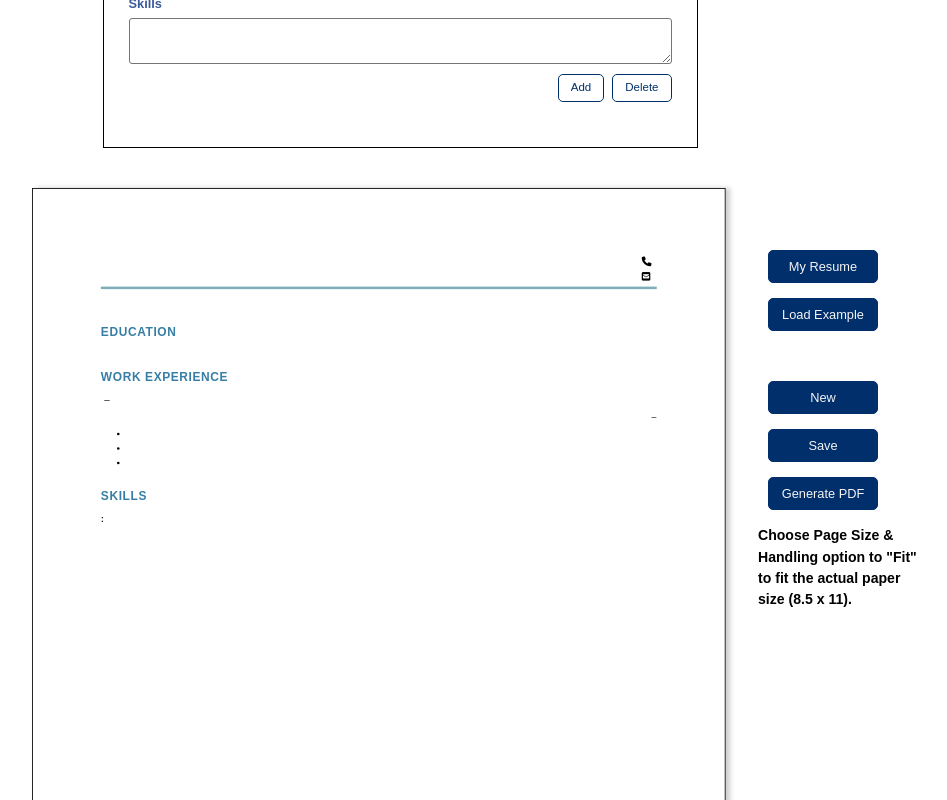
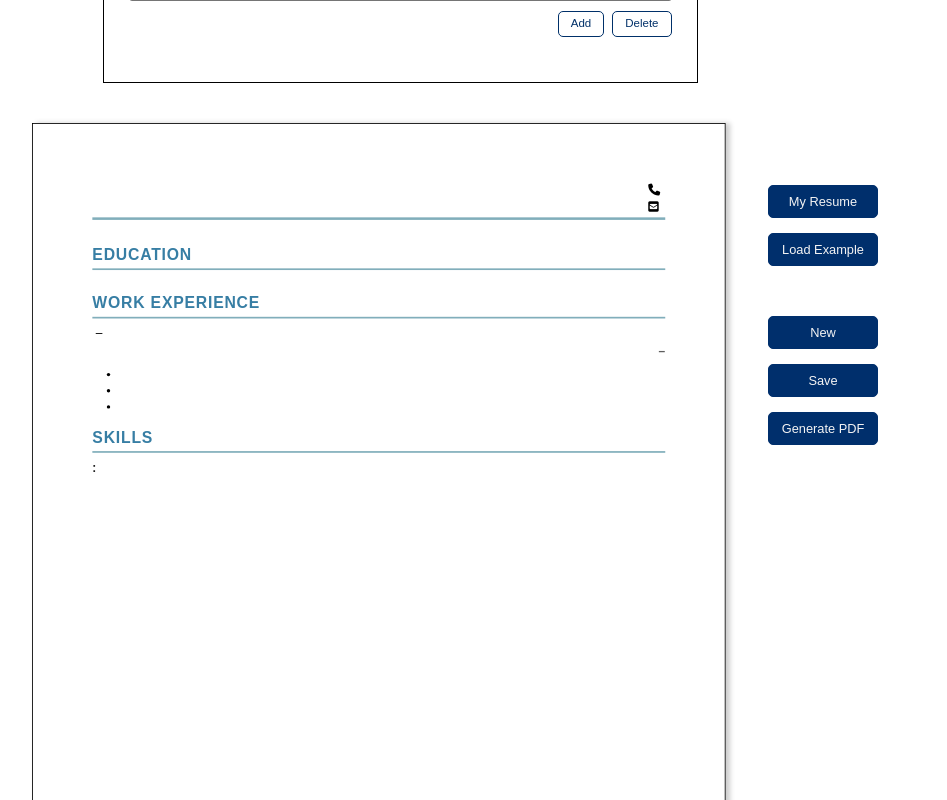
Before and after one commit to Swhag/CV-Application, a React (Create React App) app: page / in a window 1280 px wide. Shown: the part 1800-2600 px from the top of the page, without its empty margins (240-1187 px from the left). Built offline with nearby package versions, Linux system fonts and the light colour scheme.

Commit message:
styling major update

```diff
--- a/src/components/CVPreview/EducationOut.js
+++ b/src/components/CVPreview/EducationOut.js
@@ -5,7 +5,9 @@ function Education(props) {
 
   return (
     <div className='education-list'>
-      <h3>EDUCATION</h3>
+      <div className='section-header'>
+        <h3>EDUCATION</h3>
+      </div>
 
       {education.map((edu, i) => {
         return (
--- a/src/components/CVPreview/ExperienceOut.js
+++ b/src/components/CVPreview/ExperienceOut.js
@@ -5,7 +5,9 @@ function ExperienceOut(props) {
 
   return (
     <div className='experience-list'>
-      <h3>WORK EXPERIENCE</h3>
+      <div className='section-header'>
+        <h3>WORK EXPERIENCE</h3>
+      </div>
 
       {experience.map((exp, i) => {
         return (
--- a/src/components/CVPreview/SkillsOut.js
+++ b/src/components/CVPreview/SkillsOut.js
@@ -5,7 +5,9 @@ function SkillsOut(props) {
 
   return (
     <div className='skills-list'>
-      <h3>Skills</h3>
+      <div className='section-header'>
+        <h3>Skills</h3>
+      </div>
 
       {skills.map((skill, i) => {
         return (
--- a/src/components/utils/SideNav.js
+++ b/src/components/utils/SideNav.js
@@ -107,10 +107,6 @@ function SideNav(props) {
           <button className='side-btn' onClick={handlePrint}>
             Generate PDF
           </button>
-          <div className='side-message'>
-            Choose Page Size & Handling option to "Fit" to fit the actual paper
-            size (8.5 x 11).
-          </div>
         </div>
       </div>
 
--- a/src/styles/App.css
+++ b/src/styles/App.css
@@ -308,11 +308,13 @@
 /* ------------------------------------------------ */
 
 .cv-preview-wrapper {
-  /* width: 595px;
-  min-width: 595px;
-  height: 770px; */
+  width: 8.5in;
+  min-width: 8.5in;
+  height: 11in;
 
-  padding: 40px;
+  padding: 0px;
+  margin: 0px;
+
   position: sticky;
   top: 20px;
   background-color: #fff;
@@ -320,6 +322,9 @@
   outline: none;
   border: 1px solid black;
   box-shadow: 5px 0 6px 0 hsl(0 0% 0% / 0.2);
+
+  transform: scale(0.85);
+  transform-origin: top left;
 }
 
 @media (min-width: 2000px) {
@@ -332,34 +337,15 @@
 /* CV Preview (Output) Header styling */
 /* ------------------------------------------------ */
 
-.cv-preview-wrapper {
-  /* NEW */
-  padding: 0px;
-  margin: 0px;
-  min-width: none;
-  width: 8.5in;
-  min-width: 8.5in;
-  height: 11in;
-
-  transform: scale(0.85);
-  transform-origin: top left;
-}
-
 #cv-preview {
   width: 100%;
+  height: 100%;
+  padding: 70px;
+
   display: flex;
   flex-direction: column;
   align-items: flex-start;
-  gap: 10px;
-  top: 0px;
-}
-
-#cv-preview {
-  /* NEW */
-  width: 100%;
-  height: 100%;
-  padding: 80px;
-  gap: 20px;
+  gap: 14px;
 }
 
 #cv-preview header {
@@ -375,10 +361,27 @@
 #cv-preview h1 {
   color: var(--dark-green);
   text-transform: uppercase;
+  font-size: 3.5rem;
 }
 
 #cv-preview h2 {
   color: var(--grey);
+}
+
+#cv-preview h3 {
+  text-transform: uppercase;
+  color: var(--blue);
+  font-size: 1.45rem;
+}
+
+#cv-preview h4 {
+  font-size: 1.2rem;
+}
+
+#cv-preview .section-header {
+  width: 100%;
+  border-bottom: 2px solid var(--light-green);
+  padding-bottom: 4px;
 }
 
 #cv-preview .heading {
@@ -404,20 +407,12 @@
   gap: 6px;
 }
 
-#cv-preview .details-text {
-  font-size: 1rem;
-}
-
-#cv-preview img {
-  width: 14px;
-}
-
 /* ------------------------------------------------ */
 /* CV Preview (Output) Summary styling */
 /* ------------------------------------------------ */
 
 #cv-preview .summary {
-  font-size: 0.9rem;
+  font-size: 1.2rem;
 }
 
 /* ------------------------------------------------ */
@@ -430,11 +425,6 @@
   flex-direction: column;
   align-items: flex-start;
   gap: 8px;
-}
-
-#cv-preview .education-list h3 {
-  text-transform: uppercase;
-  color: var(--blue);
 }
 
 #cv-preview .education {
@@ -468,6 +458,8 @@
 
 #cv-preview .education-info .degree {
   font-style: italic;
+  color: #212121;
+  font-weight: 600;
 }
 
 #cv-preview .education-details,
@@ -499,11 +491,6 @@ h4,
   gap: 8px;
 }
 
-#cv-preview h3 {
-  text-transform: uppercase;
-  color: var(--blue);
-}
-
 #cv-preview .experience {
   width: 100%;
   display: flex;
@@ -531,6 +518,7 @@ h4,
   flex-direction: row;
   justify-content: space-between;
   align-items: center;
+  margin-bottom: 6px;
 }
 
 #cv-preview .experience-details,
@@ -637,13 +625,6 @@ h4,
   transform: scale(0.97);
 }
 
-.side-message {
-  width: 160px;
-  margin-left: -10px;
-  font-weight: 600;
-  font-size: 1.1rem;
-}
-
 .notification {
   background-color: rgba(0, 47, 108, 0.8);
   color: #fff;
@@ -707,15 +688,6 @@ h4,
     width: 100%;
     height: 40px;
   }
-
-  .side-message {
-    text-align: center;
-    width: 100%;
-    margin-bottom: 10px;
-    margin-left: 0px;
-    font-weight: 600;
-    font-size: 1rem;
-  }
 }
 
 @media (max-width: 950px) {
--- a/src/styles/index.css
+++ b/src/styles/index.css
@@ -22,9 +22,9 @@ html {
 
 body {
   font-family: 'Montserrat', sans-serif;
-  font-size: 0.9rem;
+  font-size: 1.1rem;
   font-weight: 400;
-  line-height: 1.5;
+  line-height: 1.35;
   padding: 0px;
   box-sizing: border-box;
 }
```
Also changed, not shown: src/components/utils/Notification.js (deleted).
